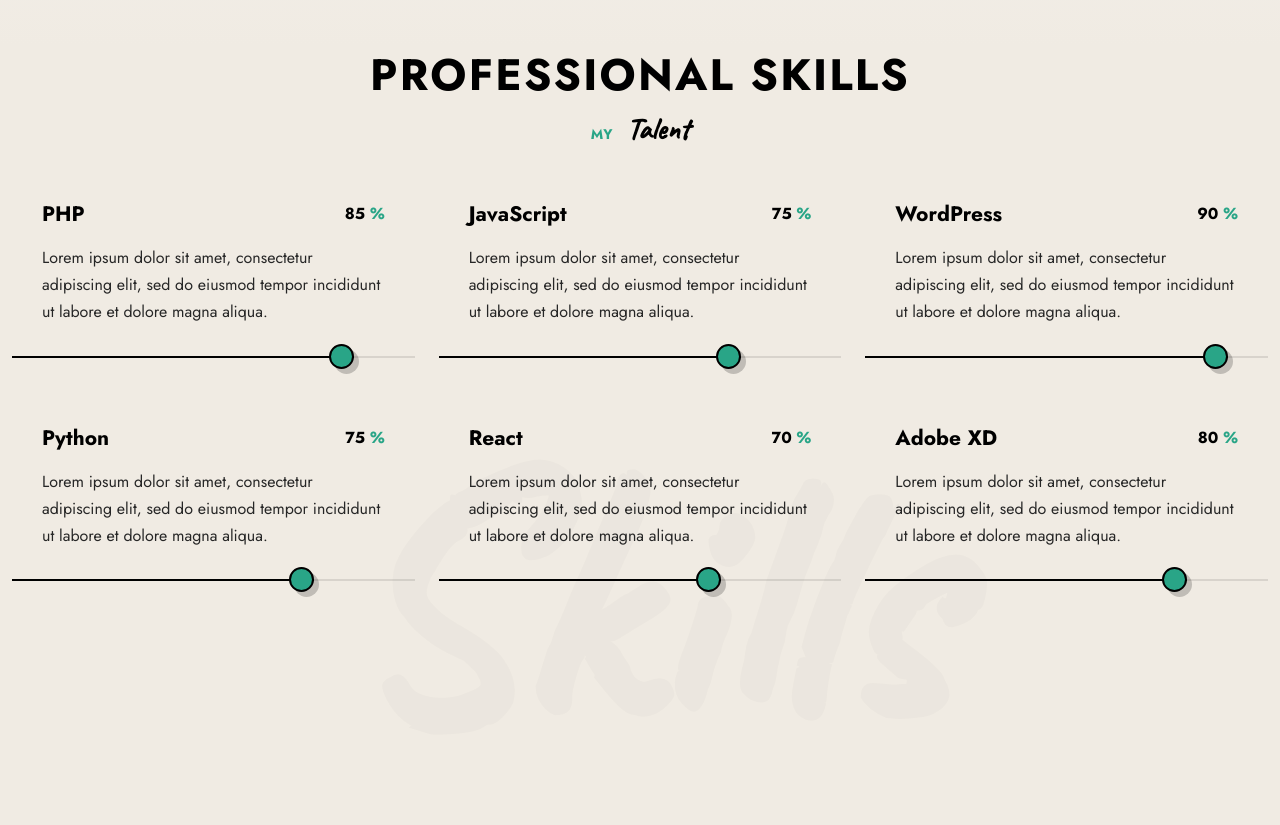
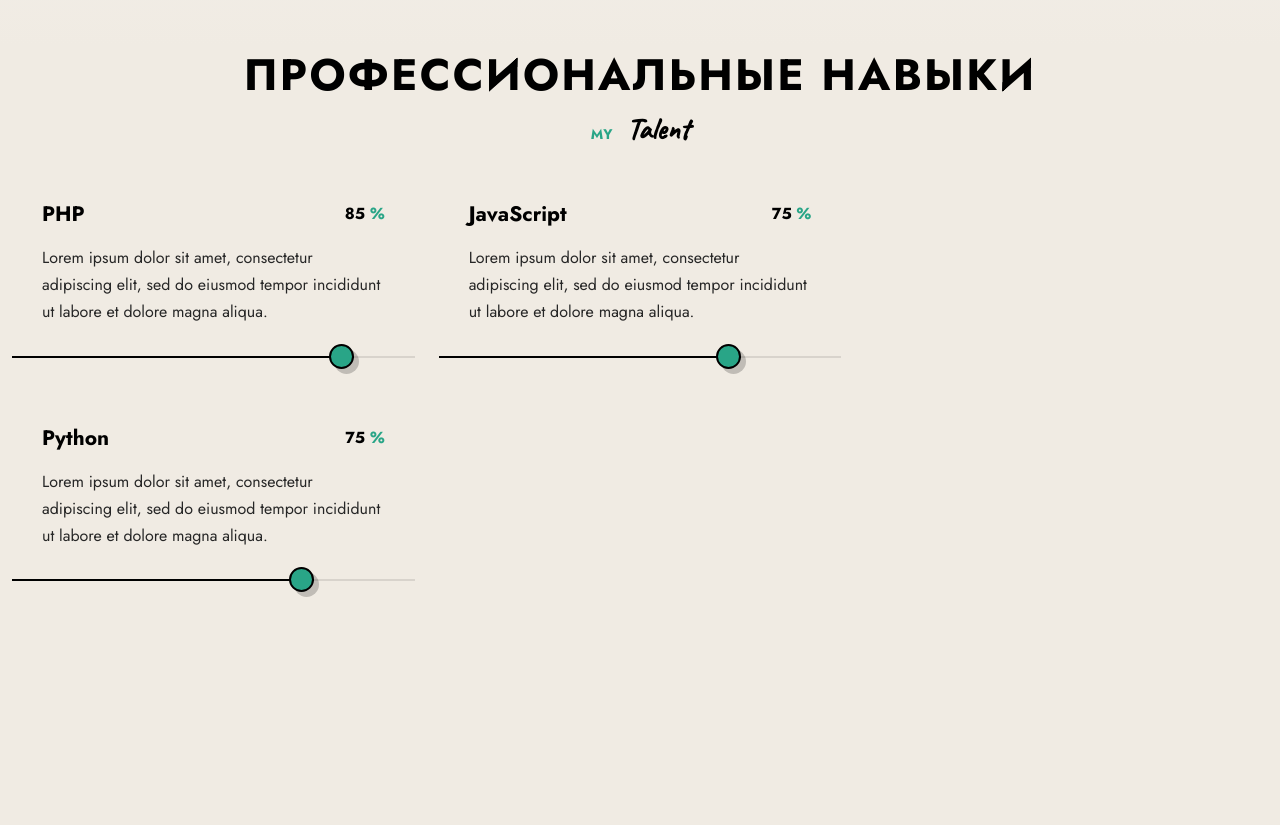
Before and after one commit to yulia0642/ttest-32, a plain HTML site: page index.html in a window 1280 px wide. Shown: the part 1784-2609 px from the top of the page. Drawn offline with Linux system fonts and the light colour scheme.

Commit message:
Update index.html

```diff
--- a/index.html
+++ b/index.html
@@ -376,7 +376,7 @@
 
             <div class="m-titles align-center">
               <h2 class="m-title splitting-text-anim-1 scroll-animate" data-splitting="words" data-animate="active">
-                <span> Professional Skills </span>
+                <span> Профессиональные навыки </span>
               </h2>
               <div class="m-subtitle splitting-text-anim-1 scroll-animate" data-splitting="words" data-animate="active">
                 <span> my <b>Talent</b> </span>
@@ -457,80 +457,6 @@
                       </span>
                     </div>
                   </div>
-                  <div class="skills-item scrolla-element-anim-1 scroll-animate" data-animate="active">
-                    <h6 class="name">
-                      <span> React </span>
-                    </h6>
-                    <div class="text">
-                      <div>
-                        <p>Lorem ipsum dolor sit amet, consectetur adipiscing elit, sed do eiusmod tempor incididunt ut labore et dolore magna aliqua.</p>
-                      </div>
-                    </div>
-                    <div class="dots">
-                      <div class="dot" style="width: 70%;">
-                        <span></span>
-                      </div>
-                    </div>
-                    <div class="value">
-                      <span class="num">70 <span>%</span>
-                      </span>
-                    </div>
-                  </div>
-                </div>
-
-              </div>
-              <div class="col-xs-12 col-sm-6 col-md-4 col-lg-4">
-
-                <div class="skills-items">
-                  <div class="skills-item scrolla-element-anim-1 scroll-animate" data-animate="active">
-                    <h6 class="name">
-                      <span> WordPress </span>
-                    </h6>
-                    <div class="text">
-                      <div>
-                        <p>Lorem ipsum dolor sit amet, consectetur adipiscing elit, sed do eiusmod tempor incididunt ut labore et dolore magna aliqua.</p>
-                      </div>
-                    </div>
-                    <div class="dots">
-                      <div class="dot" style="width: 90%;">
-                        <span></span>
-                      </div>
-                    </div>
-                    <div class="value">
-                      <span class="num">90 <span>%</span>
-                      </span>
-                    </div>
-                  </div>
-                  <div class="skills-item scrolla-element-anim-1 scroll-animate" data-animate="active">
-                    <h6 class="name">
-                      <span> Adobe XD </span>
-                    </h6>
-                    <div class="text">
-                      <div>
-                        <p>Lorem ipsum dolor sit amet, consectetur adipiscing elit, sed do eiusmod tempor incididunt ut labore et dolore magna aliqua.</p>
-                      </div>
-                    </div>
-                    <div class="dots">
-                      <div class="dot" style="width: 80%;">
-                        <span></span>
-                      </div>
-                    </div>
-                    <div class="value">
-                      <span class="num">80 <span>%</span>
-                      </span>
-                    </div>
-                  </div>
-                </div>
-
-              </div>
-            </div>
-
-            <div class="lui-bgtitle">
-              <span> Skills </span>
-            </div>
-
-					</div>
-				</div>
 
       </section>
 
```
